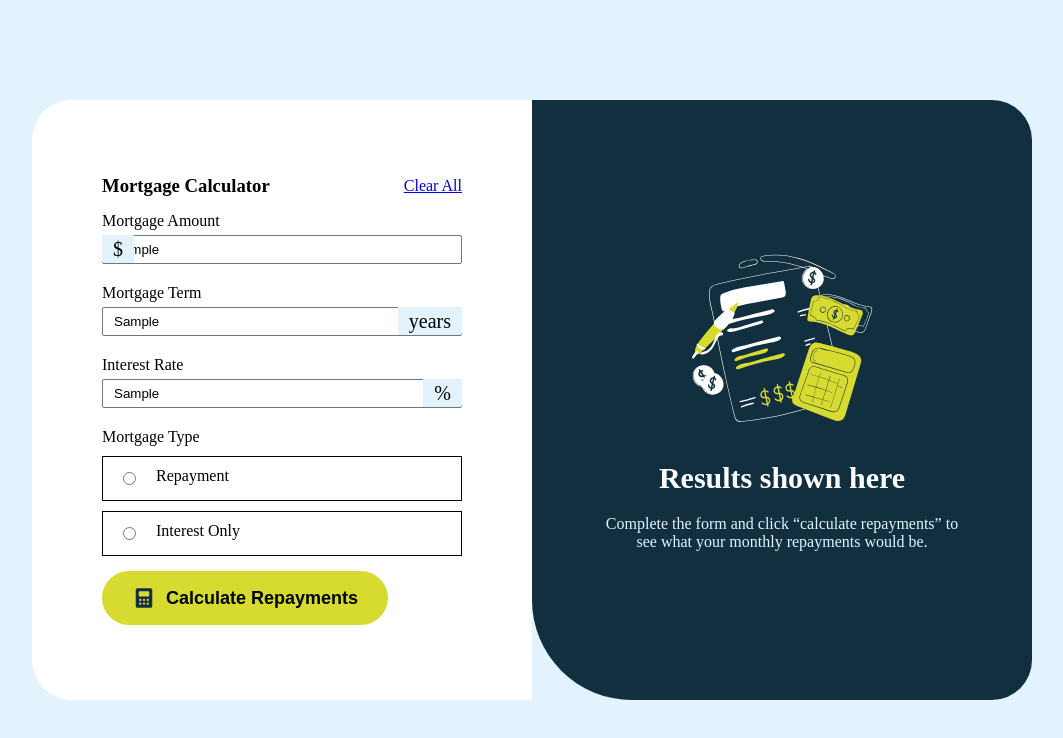
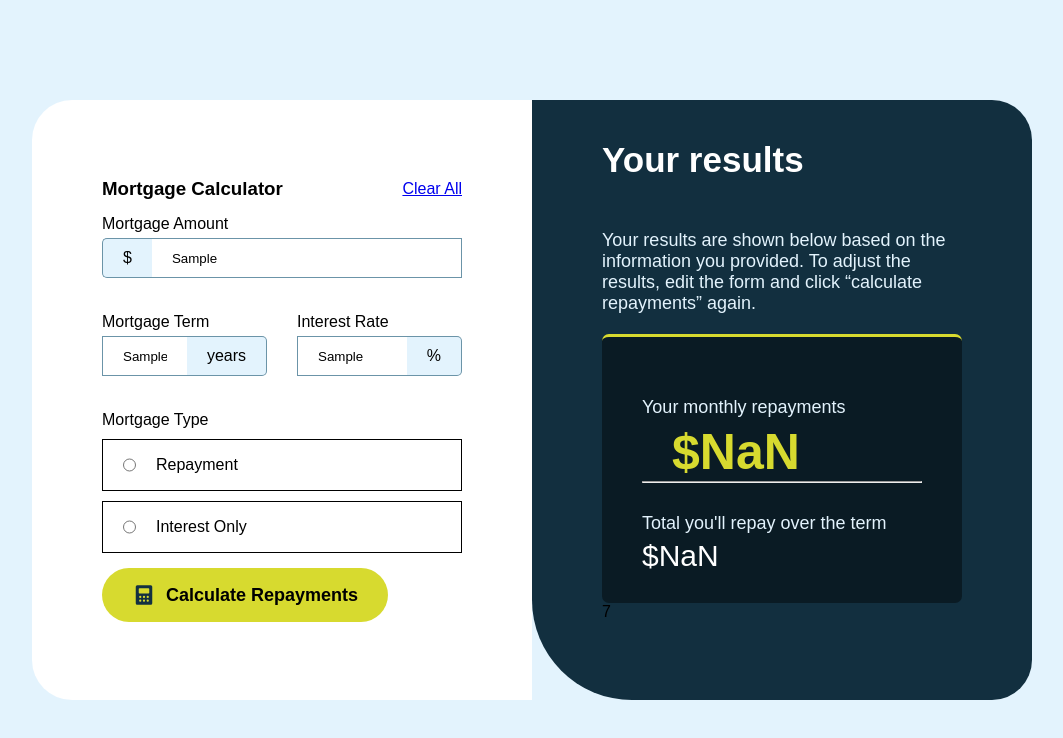
Before and after one commit to Haytam-DEV05/mortgage-calculator-app, a plain HTML site: page index.html in a window 1280 px wide. Both pictures are taken after typing "Sample", "Sample", "Sample" into the empty fields and a click on the button "Calculate Repayments". Shown: the whole page, without its empty margins (108-1171 px from the left). Drawn offline with Linux system fonts and the light colour scheme.

Commit message:
somme change

```diff
--- a/index.html
+++ b/index.html
@@ -28,36 +28,32 @@
 
           <div class="amount input">
             <p>Mortgage Amount</p>
+            <div>
               <span class="input-symbol">$</span>
               <input type="text" id="amount">
+            </div>
             <span class="error">required</span>
           </div>
 
-
-
-
-
-
+          <div class="grid">
             <div class="term input">
               <p>Mortgage Term</p>
+              <div>
                 <span class="input-symbol">years</span>
                 <input type="text" id="years">
+              </div>
               <span class="error">required</span>
             </div>
 
-
-
-
             <div class="rate input">
               <p>Interest Rate</p>
+              <div>
                 <span class="input-symbol">%</span>
                 <input type="text" id="rate">
+              </div>
               <span class="error">required</span>
             </div>
-
-
-
-
+          </div>
 
 
           <div class="type input">
@@ -99,26 +95,26 @@
       </div>
 
 
+      <div class="box2 resulte notActive">
+        <h2>Your results</h2>
+        <p>
+          Your results are shown below based on the information you provided.
+          To adjust the results, edit the form and click “calculate repayments” again.
+        </p>
+        <div class="resulte-content">
+          <p>Your monthly repayments</p>
+          <div class="resulte-inf0">
+            <span class="resulte-monthly"></span>
+            <hr>
+            <p>Total you'll repay over the term</p>
+            <span class="resulte-total"></span>
+          </div>
+        </div>7
+      </div>
+
+
     </section>
   </main>
-
-
-
-
-
-
-
-
-  <!-- Your results
-
-  Your results are shown below based on the information you provided.
-  To adjust the results, edit the form and click “calculate repayments” again.
-
-  Your monthly repayments
-
-  Total you'll repay over the term
-
-  Completed results end -->
-
+  <script src="main.js"></script>
 </body>
 </html>
--- /dev/null
+++ b/main.js
@@ -0,0 +1,22 @@
+
+const btnCalculate = document.querySelector(".btn-calculate") ;
+var box2s = document.querySelectorAll(".box2") ;
+
+
+let amount = document.getElementById("amount") ;
+let years = document.getElementById("years") ;
+let rate = document.getElementById("rate") ;
+
+btnCalculate.addEventListener("click",()=>{
+    box2s.forEach((box)=>{
+        box.classList.toggle("notActive") ;
+    })
+    calculatResulte(amount.value,years.value,rate.value)
+    setTimeout(()=>{window.location.reload()},2000)
+})
+
+function calculatResulte(a,b,c){
+    var resulte = (a * b) / c ;
+    document.querySelector(".resulte-monthly").innerHTML = `$${resulte.toFixed(2)}` ;
+    document.querySelector(".resulte-total").innerHTML = `$${resulte.toFixed(2) * 3}` ;
+}
--- a/style.css
+++ b/style.css
@@ -1,27 +1,31 @@
+
 *{
     padding: 0;
     margin: 0;
     box-sizing: border-box;
 }
-
-:root{
-    --primary-Lime: hsl(61, 70%, 52%) ;
-    --primary-Red: hsl(4, 69%, 50%) ;
-    --White: hsl(0, 0%, 100%) ;
-    --Slate-100: hsl(202, 86%, 94%) ;
-    --Slate-300: hsl(203, 41%, 72%) ;
-    --Slate-500: hsl(200, 26%, 54%) ;
-    --Slate-700: hsl(200, 24%, 40%) ;
-    --Slate-900: hsl(202, 55%, 16%) ;
+@import url('https://fonts.googleapis.com/css2?family=Plus+Jakarta+Sans:ital,wght@0,200..800;1,200..800&display=swap');
+body{
+    font-family: "Plus Jakarta Sans", sans-serif;
 }
 
-body{
+:root {
+    --primary-Lime: hsl(61, 70%, 52%);
+    --primary-Red: hsl(4, 69%, 50%);
+    --White: hsl(0, 0%, 100%);
+    --Slate-100: hsl(202, 86%, 94%);
+    --Slate-300: hsl(203, 41%, 72%);
+    --Slate-500: hsl(200, 26%, 54%);
+    --Slate-700: hsl(200, 24%, 40%);
+    --Slate-900: hsl(202, 55%, 16%);
 }
+
+body {}
 
 
 
 
-main section{
+main section {
     min-height: 100vh;
     display: flex;
     justify-content: center;
@@ -30,7 +34,7 @@ main section{
 }
 
 main section .box1,
-main section .box2{
+main section .box2 {
     height: max-content;
     padding: 40px 70px;
     height: 600px;
@@ -40,91 +44,115 @@ main section .box2{
     flex-direction: column;
 }
 
-main section .box1{
+main section .box1 {
     border-top-left-radius: 40px;
     border-bottom-left-radius: 40px;
     background-color: var(--White);
 }
 
-.box1 .text{
+.box1 .text {
     display: flex;
     justify-content: space-between;
     align-items: center;
 }
 
-.box1 .inputs .input{
+
+.box1 .inputs .grid {
+    display: grid;
+    grid-template-columns: repeat(2, 1fr);
+    gap: 30px;
+}
+
+.box1 .inputs .input {
     margin: 15px 0;
 }
 
-.box1 .inputs input{
-    padding: 5px 10px;
+.box1 .inputs input {
     outline: none;
     width: 100%;
     margin: 5px 0;
 }
 
-.box1 .inputs .rate,
-.box1 .inputs .term,
-.box1 .inputs .amount{
-    position: relative;
+.amount div,
+.term div,
+.rate div {
+    display: flex;
+    align-items: center;
+    flex-direction: row-reverse;
 }
-.box1 .inputs .term .input-symbol,
-.box1 .inputs .rate .input-symbol,
-.box1 .inputs .amount .input-symbol{
+
+.box1 .inputs div span,
+.box1 .inputs div input {
+    padding: 10px 20px;
+    min-height: 40px;
+}
+
+.box1 .amount div {
+    flex-direction: row;
+}
+
+.amount div input {
+    border: 1px solid var(--Slate-500);
+    border-left: 0;
+}
+
+.term div input,
+.rate div input {
+    border: 1px solid var(--Slate-500);
+    border-right: 0;
+}
+
+
+.amount div .input-symbol,
+.term div .input-symbol,
+.rate div .input-symbol {
     background-color: var(--Slate-100);
     width: fit-content;
-    padding: 0 10px ;
-    position: absolute;
-    font-size: 20px;
-    min-height: 28px;
-    border: 1px solid var(--Slate-100);
-    top: 65%;
-    transform: translateY(-50%);
-    display: flex;
-    justify-content: center;
-    align-items: center;
-
+    border: 1px solid var(--Slate-500);
 }
 
-.box1 .inputs .amount .input-symbol{
-    left: 0;
-    border-top-left-radius: 2px;
-    border-bottom-left-radius: 2px;
+
+.term div .input-symbol,
+.rate div .input-symbol {
+    border-left: 0;
+    border-top-right-radius: 5px;
+    border-bottom-right-radius: 5px;
 }
 
-.box1 .inputs .term .input-symbol,
-.box1 .inputs .rate .input-symbol{
-    right: 0;
-    border-top-right-radius: 2px;
-    border-bottom-right-radius: 2px;
+.amount div .input-symbol {
+    border-right: 0;
+    border-top-left-radius: 5px;
+    border-bottom-left-radius: 5px;
+
 }
 
 
 
 .box1 .inputs .type .interest,
-.box1 .inputs .type .repayment{
+.box1 .inputs .type .repayment {
     margin: 10px 0;
     display: flex;
+    align-items: center;
     flex-direction: row;
     width: 100%;
     border: 1px solid black;
-    padding: 10px 20px;
+    padding: 0 20px;
 
 }
 
 .box1 .inputs .type .interest input,
-.box1 .inputs .type .repayment input{
+.box1 .inputs .type .repayment input {
     width: fit-content;
     margin-right: 20px;
 }
 
 
-.box1 .btn-calculate button{
+.box1 .btn-calculate button {
     background-color: var(--primary-Lime);
     max-width: fit-content;
     border: none;
     display: flex;
-    align-items: center ;
+    align-items: center;
     padding: 15px 30px;
     font-size: 18px;
     font-weight: bold;
@@ -132,12 +160,12 @@ main section .box1{
     cursor: pointer;
 }
 
-.box1 .btn-calculate button img{
+.box1 .btn-calculate button img {
     margin-right: 10px;
 }
 
 
-span.error{
+span.error {
     display: none;
 }
 
@@ -146,7 +174,7 @@ span.error{
 /* START BOX2 */
 
 
-.box2{
+.box2 {
     display: flex;
     justify-content: center;
     align-items: center;
@@ -159,14 +187,63 @@ span.error{
     border-bottom-color: var(--White);
 }
 
-.box2 .content-text h2.title{
+.box2 .content-text h2.title {
     color: var(--White);
     font-size: 30px;
     font-weight: 700;
     margin: 20px 0;
 }
-.box2 .content-text p.subtitle{
+
+.box2 .content-text p.subtitle {
     color: var(--Slate-100);
+}
+
+.box2.resulte {
+    justify-content: left;
+    align-items: normal;
+    text-align: left;
+}
+
+.box2.resulte h2 {
+    color: var(--White);
+    font-size: 35px;
+    margin-bottom: 30px;
+    font-weight: 900;
+}
+
+.box2.resulte p {
+    color: var(--Slate-100);
+    font-size: 18px;
+    margin: 20px 0;
+}
+
+.box2.resulte .resulte-content {
+    background-color: hsl(201, 58%, 9%);
+    padding: 30px 40px;
+    border-radius: 7px;
+    border-top-style: solid;
+    border-top-width: 3px;
+    border-top-color: var(--primary-Lime);
+}
+
+.box2.resulte .resulte-content span.resulte-monthly {
+    color: var(--primary-Lime);
+    font-size: 50px;
+    font-weight: 600;
+    margin-left: 30px;
+}
+
+.box2.resulte .resulte-content span.resulte-total {
+    color: var(--White);
+    font-size: 30px;
+}
+
+.box2.resulte .resulte-content p {
+    margin: 30px 0 5px;
+}
+
+.box2.notActive {
+    display: none;
 }
 
 /* END BOX2 */
@@ -179,33 +256,37 @@ span.error{
 
 
 @media (max-width:900px) {
-    main section{
+    main section {
         flex-direction: column;
     }
+
     main section .box1,
-    main section .box2{
+    main section .box2 {
         padding: 20px 40px;
         height: fit-content;
         width: 100%;
     }
 
-    main section .box1{
+    main section .box1 {
         border-top-left-radius: 0px;
         border-bottom-left-radius: 0px;
     }
-    .box2{
-        border-top-right-radius:0px;
-        border-bottom-right-radius:0px;
+
+    .box2 {
+        border-top-right-radius: 0px;
+        border-bottom-right-radius: 0px;
         border-bottom-left-radius: 0px;
     }
-    .box1 .btn-calculate{
-        width: 90% ;
-        background-color: var(--primary-Lime) ;
-        margin: auto ;
+
+    .box1 .btn-calculate {
+        width: 90%;
+        background-color: var(--primary-Lime);
+        margin: auto;
         cursor: pointer;
         border-radius: 30px;
     }
-    .box1 .btn-calculate button{
+
+    .box1 .btn-calculate button {
         max-width: inherit;
         margin: auto;
     }
```
Lines whose indentation alone changed are shown as unchanged.
